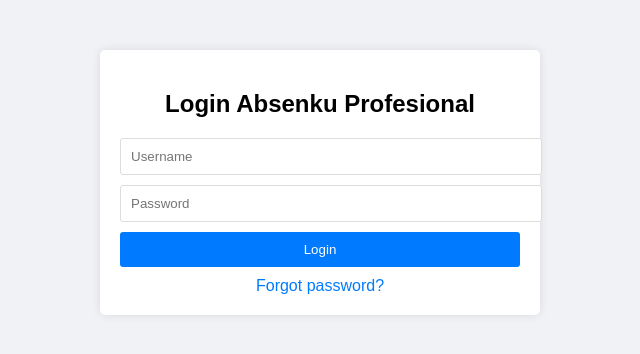
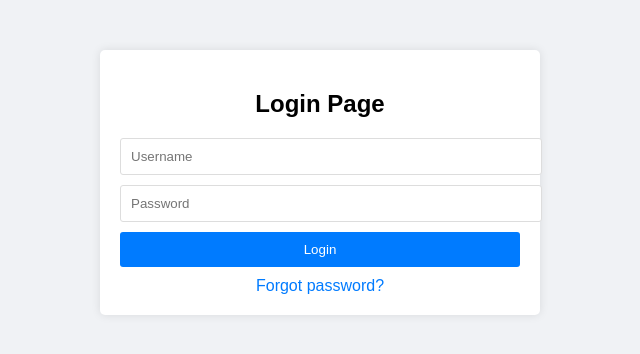
Before and after one commit to afauzi1204/cek, a plain HTML site: page Index.html in a window 1280 px wide. Shown: the whole page, without its empty margins (320-960 px from the left). Drawn offline with Linux system fonts and the light colour scheme.

Commit message:
Update Index.html

```diff
--- a/Index.html
+++ b/Index.html
@@ -3,7 +3,7 @@
 <head>
     <meta charset="UTF-8">
     <meta name="viewport" content="width=device-width, initial-scale=1.0">
-    <title>Absenku Profesional</title>
+    <title>Login Page Absenku App</title>
     <style>
         body {
             font-family: Arial, sans-serif;
@@ -55,7 +55,7 @@
 </head>
 <body>
     <div class="container">
-        <h2>Login Absenku Profesional</h2>
+        <h2>Login Page</h2>
         <form id="login-form">
             <input type="text" id="username" placeholder="Username" required>
             <input type="password" id="password" placeholder="Password" required>
```
